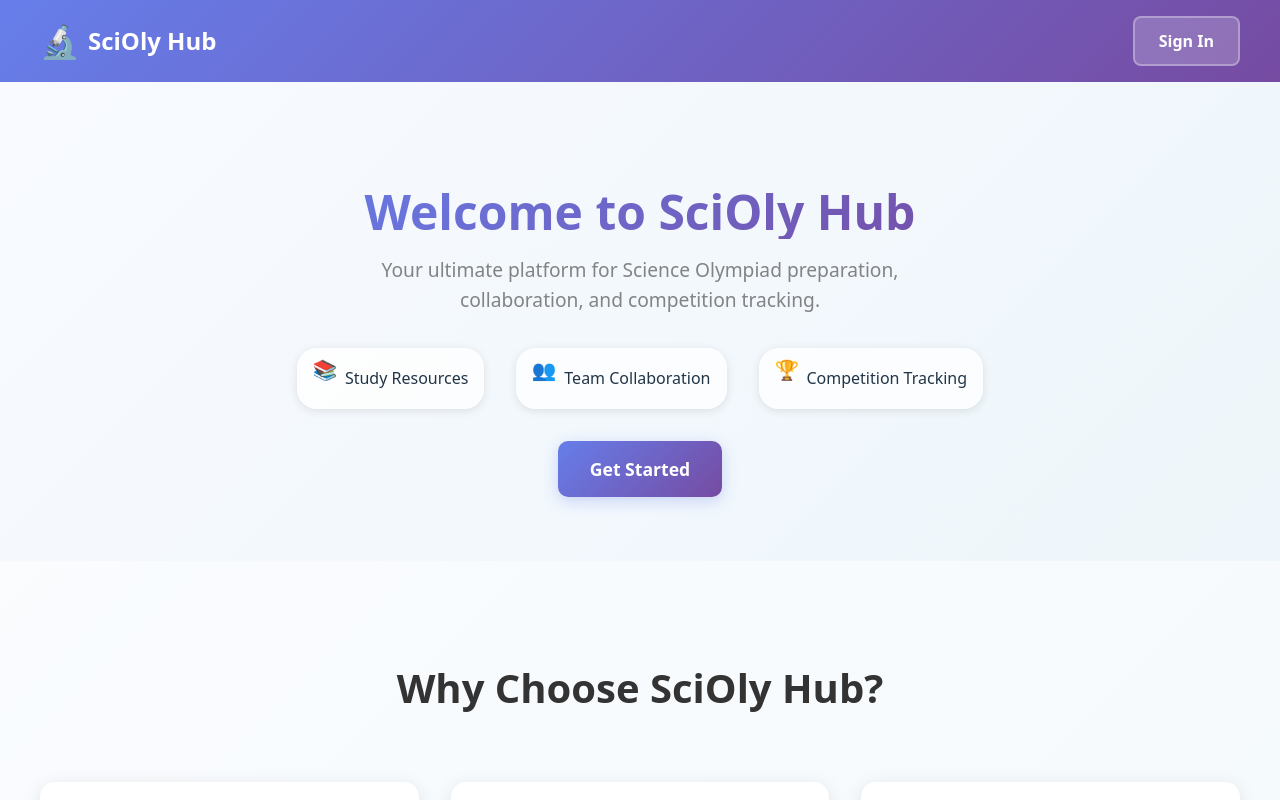
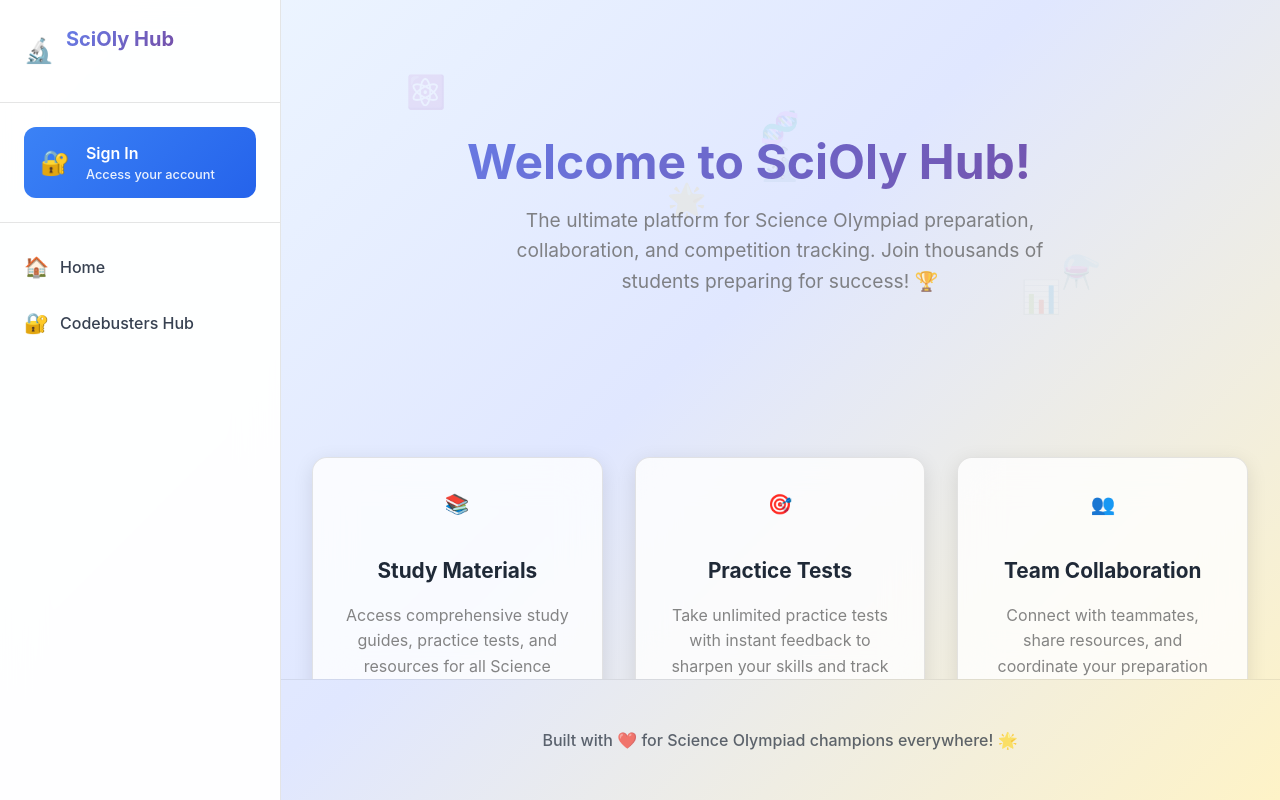
Before and after one commit to KaskasR/sciolyhub, a React (Vite) app in the folder frontend/: page /home in a window 1280 px wide. Before the commit this address led to /. Built offline with nearby package versions, Linux system fonts and the light colour scheme; no server answers.

Commit message:
Changed logged out mode

```diff
--- a/frontend/src/App.jsx
+++ b/frontend/src/App.jsx
@@ -47,14 +47,14 @@ function App() {
 
         if (currentUser) {
           await fetchProfile(currentUser.id)
-          // If user just logged in and they're on the homepage, auth page, or callback, redirect to home
-          if (location.pathname === '/' || location.pathname === '/auth' || location.pathname === '/auth/callback') {
-            navigate('/home')
+          // Keep user on their current page after login, unless they're on auth pages
+          if (location.pathname === '/auth' || location.pathname === '/auth/callback') {
+            navigate('/')
           }
         } else {
           setProfile(null)
-          // Only redirect to homepage if not on auth-related pages
-          if (location.pathname !== '/auth' && location.pathname !== '/auth/callback' && location.pathname !== '/') {
+          // Keep user on their current page after logout, unless they're on protected pages
+          if (location.pathname === '/profile' || location.pathname === '/settings') {
             navigate('/')
           }
         }
@@ -92,7 +92,7 @@ function App() {
   const handleAuth = async (user) => {
     setUser(user)
     await fetchProfile(user.id)
-    navigate('/home')
+    navigate('/')
   }
 
   const handleUsernameRequired = () => {
@@ -146,30 +146,6 @@ function App() {
       <Route
         path="/"
         element={
-          user ? (
-            profile ? (
-              <Layout user={user} profile={profile} onSignOut={handleSignOut} theme={theme}>
-                <Home
-                  user={user}
-                  profile={profile}
-                  onSignOut={handleSignOut}
-                  onProfileUpdate={fetchProfile}
-                  theme={theme}
-                />
-              </Layout>
-            ) : (
-              <Auth onAuth={handleAuth} user={user} />
-            )
-          ) : (
-            <LoggedOutDashboard theme={theme} />
-          )
-        }
-      />
-      <Route
-        path="/home"
-        element={
-          user ? (
-            profile ? (
           <Layout user={user} profile={profile} onSignOut={handleSignOut} theme={theme} onThemeChange={handleThemeChange}>
             <Home
               user={user}
@@ -179,12 +155,20 @@ function App() {
               theme={theme}
             />
           </Layout>
-            ) : (
-              <Auth onAuth={handleAuth} user={user} />
-            )
-          ) : (
-            <LoggedOutDashboard theme={theme} />
-          )
+        }
+      />
+      <Route
+        path="/home"
+        element={
+          <Layout user={user} profile={profile} onSignOut={handleSignOut} theme={theme} onThemeChange={handleThemeChange}>
+            <Home
+              user={user}
+              profile={profile}
+              onSignOut={handleSignOut}
+              onProfileUpdate={fetchProfile}
+              theme={theme}
+            />
+          </Layout>
         }
       />
       <Route
@@ -195,12 +179,20 @@ function App() {
               <ProfileDashboard
                 user={user}
                 profile={profile}
-                onBack={() => navigate('/home')}
+                onBack={() => navigate('/')}
                 theme={theme}
               />
             </Layout>
           ) : (
-            <LoggedOutDashboard theme={theme} />
+            <Layout user={user} profile={profile} onSignOut={handleSignOut} theme={theme} onThemeChange={handleThemeChange}>
+              <Home
+                user={user}
+                profile={profile}
+                onSignOut={handleSignOut}
+                onProfileUpdate={fetchProfile}
+                theme={theme}
+              />
+            </Layout>
           )
         }
       />
@@ -212,31 +204,35 @@ function App() {
               <Settings
                 user={user}
                 profile={profile}
-                onBack={() => navigate('/home')}
+                onBack={() => navigate('/')}
                 theme={theme}
                 onThemeChange={handleThemeChange}
               />
             </Layout>
           ) : (
-            <LoggedOutDashboard theme={theme} />
+            <Layout user={user} profile={profile} onSignOut={handleSignOut} theme={theme} onThemeChange={handleThemeChange}>
+              <Home
+                user={user}
+                profile={profile}
+                onSignOut={handleSignOut}
+                onProfileUpdate={fetchProfile}
+                theme={theme}
+              />
+            </Layout>
           )
         }
       />
       <Route
         path="/codebusters"
         element={
-          user && profile ? (
           <Layout user={user} profile={profile} onSignOut={handleSignOut} theme={theme} onThemeChange={handleThemeChange}>
             <CodebustersHub
               user={user}
               profile={profile}
-                onBack={() => navigate('/home')}
+              onBack={() => navigate('/')}
               theme={theme}
             />
           </Layout>
-          ) : (
-            <LoggedOutDashboard theme={theme} />
-          )
         }
       />
       <Route
@@ -250,8 +246,6 @@ function App() {
       <Route
         path="*"
         element={
-          user ? (
-            profile ? (
           <Layout user={user} profile={profile} onSignOut={handleSignOut} theme={theme} onThemeChange={handleThemeChange}>
             <Home
               user={user}
@@ -261,12 +255,6 @@ function App() {
               theme={theme}
             />
           </Layout>
-            ) : (
-              <Auth onAuth={handleAuth} user={user} />
-            )
-          ) : (
-            <LoggedOutDashboard theme={theme} />
-          )
         }
       />
     </Routes>
--- a/frontend/src/components/Home.css
+++ b/frontend/src/components/Home.css
@@ -1,6 +1,6 @@
 /* Home Page Styles */
 .home-page {
-  height: 100vh;
+  height: 100%;
   display: flex;
   flex-direction: column;
   font-family: 'Inter', -apple-system, BlinkMacSystemFont, sans-serif;
@@ -10,12 +10,10 @@
 }
 
 .home-page.light {
-  background: linear-gradient(135deg, #f0f9ff 0%, #e0e7ff 50%, #fef3c7 100%);
   color: #1f2937;
 }
 
 .home-page.dark {
-  background: linear-gradient(135deg, #0f172a 0%, #1e1b4b 50%, #312e81 100%);
   color: #f9fafb;
 }
 
@@ -43,11 +41,10 @@
 /* Content Area */
 .content-area {
   flex: 1;
-  padding: 0;
+  padding: clamp(1rem, 4vw, 2rem);
   overflow-y: auto;
   width: 100%;
   box-sizing: border-box;
-  height: calc(100vh - 0rem);
 }
 
 /* Hero Section */
--- a/frontend/src/components/Home.jsx
+++ b/frontend/src/components/Home.jsx
@@ -6,7 +6,7 @@ function Home({ user, profile, onProfileUpdate, theme }) {
   const [loading, setLoading] = useState(false)
 
   useEffect(() => {
-    // Ensure we have a profile
+    // Ensure we have a profile if user is logged in
     if (user && !profile) {
       fetchOrCreateProfile()
     }
@@ -44,7 +44,8 @@ function Home({ user, profile, onProfileUpdate, theme }) {
     }
   }
 
-  if (loading) {
+  // Show loading only for logged-in users without profiles
+  if (loading && user) {
     return (
       <div className="loading-container">
         <div className="loading-spinner-large">🧬</div>
@@ -60,12 +61,17 @@ function Home({ user, profile, onProfileUpdate, theme }) {
         <section className="hero">
           <div className="hero-content">
             <h1 className="hero-title">
-              Welcome to Your Science Lab, {profile?.username}!
+              {user && profile
+                ? `Welcome to Your Science Lab, ${profile.username}!`
+                : 'Welcome to SciOly Hub!'
+              }
               <span className="hero-emoji">🧪</span>
             </h1>
             <p className="hero-subtitle">
-              Your one-stop hub for Science Olympiad practice, resources, and competition prep.
-              Time to turn those theories into victories! 🏆
+              {user
+                ? 'Your one-stop hub for Science Olympiad practice, resources, and competition prep. Time to turn those theories into victories! 🏆'
+                : 'The ultimate platform for Science Olympiad preparation, collaboration, and competition tracking. Join thousands of students preparing for success! 🏆'
+              }
             </p>
           </div>
           <div className="hero-visual">
--- a/frontend/src/components/Layout.css
+++ b/frontend/src/components/Layout.css
@@ -97,6 +97,60 @@
 
 .layout-container.light .sidebar-profile:hover {
   background: rgba(0, 0, 0, 0.05);
+}
+
+/* Login Section */
+.sidebar-login {
+  padding: 1.5rem;
+  border-bottom: 1px solid rgba(255, 255, 255, 0.1);
+}
+
+.layout-container.light .sidebar-login {
+  border-bottom-color: rgba(0, 0, 0, 0.1);
+}
+
+.sidebar-login-btn {
+  display: flex;
+  align-items: center;
+  gap: 1rem;
+  width: 100%;
+  padding: 1rem;
+  background: linear-gradient(135deg, #3b82f6 0%, #2563eb 100%);
+  border: none;
+  border-radius: 12px;
+  color: white;
+  cursor: pointer;
+  transition: all 0.3s ease;
+  font-family: inherit;
+}
+
+.sidebar-login-btn:hover {
+  transform: translateY(-2px);
+  box-shadow: 0 8px 16px rgba(59, 130, 246, 0.3);
+}
+
+.login-icon {
+  font-size: 1.5rem;
+  display: flex;
+  align-items: center;
+  justify-content: center;
+}
+
+.login-content {
+  display: flex;
+  flex-direction: column;
+  align-items: flex-start;
+  gap: 0.25rem;
+}
+
+.login-title {
+  font-size: 1rem;
+  font-weight: 600;
+}
+
+.login-subtitle {
+  font-size: 0.8rem;
+  opacity: 0.9;
 }
 
 .layout-container.dark .sidebar-profile:hover {
@@ -214,18 +268,6 @@
   flex-direction: column;
 }
 
-/* Force everything inside main-content to be full width - aggressive override */
-.main-content * {
-  max-width: none !important;
-}
-
-.main-content .content-area {
-  padding: clamp(1rem, 4vw, 2rem) !important;
-  margin: 0 !important;
-  max-width: none !important;
-  width: 100% !important;
-}
-
 /* Mobile Responsiveness */
 @media (max-width: 768px) {
   .sidebar {
--- a/frontend/src/components/Layout.jsx
+++ b/frontend/src/components/Layout.jsx
@@ -16,7 +16,13 @@ function Layout({ user, profile, onSignOut, children, theme, onThemeChange }) {
   }
 
   const handleProfileClick = () => {
+    if (user && profile) {
       navigate('/profile')
+    }
+  }
+
+  const handleLoginClick = () => {
+    navigate('/auth')
   }
 
   return (
@@ -30,7 +36,8 @@ function Layout({ user, profile, onSignOut, children, theme, onThemeChange }) {
           </div>
         </div>
 
-        {/* Profile Section */}
+        {/* Profile Section or Login Button */}
+        {user && profile ? (
           <div className="sidebar-profile" onClick={handleProfileClick}>
             <div className="sidebar-avatar">
               {profile?.avatar_url ? (
@@ -58,12 +65,23 @@ function Layout({ user, profile, onSignOut, children, theme, onThemeChange }) {
               <span className="sidebar-role">Science Olympian</span>
             </div>
           </div>
+        ) : (
+          <div className="sidebar-login">
+            <button className="sidebar-login-btn" onClick={handleLoginClick}>
+              <span className="login-icon">🔐</span>
+              <div className="login-content">
+                <span className="login-title">Sign In</span>
+                <span className="login-subtitle">Access your account</span>
+              </div>
+            </button>
+          </div>
+        )}
 
         {/* Navigation Menu */}
         <nav className="sidebar-nav">
           <button
             className="sidebar-nav-item"
-            onClick={() => handleNavigation('/home')}
+            onClick={() => handleNavigation('/')}
           >
             <span className="nav-icon">🏠</span>
             <span>Home</span>
@@ -75,6 +93,8 @@ function Layout({ user, profile, onSignOut, children, theme, onThemeChange }) {
             <span className="nav-icon">🔐</span>
             <span>Codebusters Hub</span>
           </button>
+          {user && (
+            <>
               <button
                 className="sidebar-nav-item"
                 onClick={() => handleNavigation('/settings')}
@@ -89,6 +109,8 @@ function Layout({ user, profile, onSignOut, children, theme, onThemeChange }) {
                 <span className="nav-icon">🚪</span>
                 <span>Sign Out</span>
               </button>
+            </>
+          )}
         </nav>
       </aside>
 
```
Also changed, not shown: frontend/src/components/CodebustersHub.css (+4 -10 lines). Lines whose indentation alone changed are shown as unchanged.
